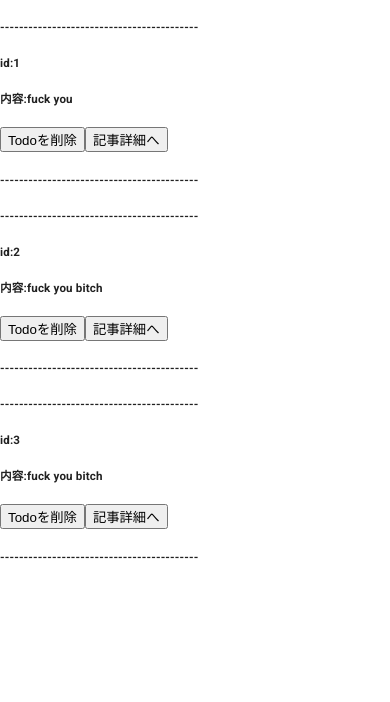
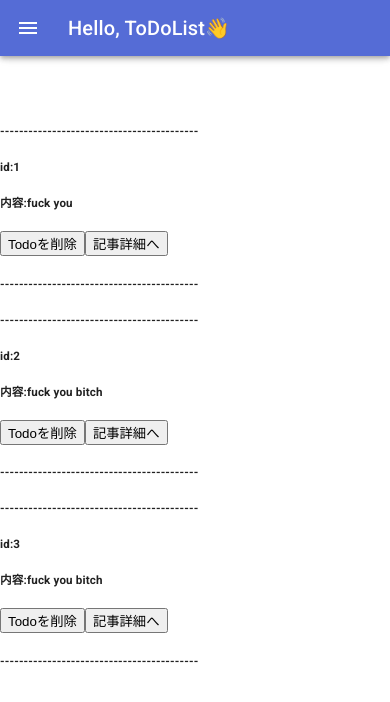
Before and after one commit to yuyaamano23/next_todo_api, a Next.js app: page / in a window 390 px wide. Shown: the top 702 px of the page. Built offline with nearby package versions, Linux system fonts and the light colour scheme.

Commit message:
material ui navbarを作成。mypageも作成。

```diff
--- /dev/null
+++ b/src/components/UIkit/NavBar.tsx
@@ -0,0 +1,167 @@
+import React from 'react'
+import { useRouter } from 'next/router'
+
+import AppBar from '@material-ui/core/AppBar'
+import CssBaseline from '@material-ui/core/CssBaseline'
+import Divider from '@material-ui/core/Divider'
+import Drawer from '@material-ui/core/Drawer'
+import Hidden from '@material-ui/core/Hidden'
+import IconButton from '@material-ui/core/IconButton'
+import List from '@material-ui/core/List'
+import ListItem from '@material-ui/core/ListItem'
+import ListItemIcon from '@material-ui/core/ListItemIcon'
+import ListItemText from '@material-ui/core/ListItemText'
+import HomeIcon from '@material-ui/icons/Home'
+import ExitToAppIcon from '@material-ui/icons/ExitToApp'
+import FormatListBulletedIcon from '@material-ui/icons/FormatListBulleted'
+import PersonIcon from '@material-ui/icons/Person'
+import MenuIcon from '@material-ui/icons/Menu'
+import Toolbar from '@material-ui/core/Toolbar'
+import Typography from '@material-ui/core/Typography'
+import {
+  makeStyles,
+  useTheme,
+  Theme,
+  createStyles,
+} from '@material-ui/core/styles'
+
+const drawerWidth = 240
+
+const useStyles = makeStyles((theme: Theme) =>
+  createStyles({
+    root: {
+      display: 'flex',
+    },
+    drawer: {
+      [theme.breakpoints.up('sm')]: {
+        width: drawerWidth,
+        flexShrink: 0,
+      },
+    },
+    menuButton: {
+      marginRight: theme.spacing(2),
+      [theme.breakpoints.up('sm')]: {
+        display: 'none',
+      },
+    },
+    // necessary for content to be below app bar
+    toolbar: theme.mixins.toolbar,
+    drawerPaper: {
+      width: drawerWidth,
+    },
+    content: {
+      flexGrow: 1,
+      padding: theme.spacing(3),
+    },
+  })
+)
+
+interface Props {
+  /**
+   * Injected by the documentation to work in an iframe.
+   * You won't need it on your project.
+   */
+  window?: () => Window
+}
+
+const MENU_LIST = [
+  {
+    title: 'TODOS',
+    icon: <FormatListBulletedIcon />,
+    href: '/todos',
+  },
+  {
+    title: 'MYPAGE',
+    icon: <PersonIcon />,
+    href: '/mypage',
+  },
+  {
+    title: 'LOGOUT',
+    icon: <ExitToAppIcon />,
+    href: '/csr',
+  },
+]
+
+// eslint-disable-next-line @typescript-eslint/explicit-module-boundary-types
+export default function NavBar(props: Props) {
+  const { window } = props
+  const classes = useStyles()
+  const theme = useTheme()
+  const [mobileOpen, setMobileOpen] = React.useState(false)
+  const router = useRouter()
+
+  const handleDrawerToggle = () => {
+    setMobileOpen(!mobileOpen)
+  }
+
+  const drawer = (
+    <div>
+      <div className={classes.toolbar} />
+      <Divider />
+      <List>
+        {MENU_LIST.map(({ title, icon, href }, index) => (
+          <ListItem
+            button
+            key={title}
+            onClick={() => {
+              setMobileOpen(false)
+              router.push(href)
+            }}
+          >
+            <ListItemIcon>{icon}</ListItemIcon>
+            <ListItemText primary={title} />
+          </ListItem>
+        ))}
+      </List>
+    </div>
+  )
+
+  const container =
+    window !== undefined ? () => window().document.body : undefined
+
+  return (
+    <div className={classes.root}>
+      <CssBaseline />
+      <AppBar position="fixed">
+        <Toolbar>
+          <IconButton
+            color="inherit"
+            aria-label="open drawer"
+            edge="start"
+            onClick={handleDrawerToggle}
+            className={classes.menuButton}
+          >
+            <MenuIcon />
+          </IconButton>
+          <Typography variant="h6" noWrap>
+            Hello, ToDoList👋
+          </Typography>
+        </Toolbar>
+      </AppBar>
+      <nav className={classes.drawer} aria-label="mailbox folders">
+        {/* The implementation can be swapped with js to avoid SEO duplication of links. */}
+        <Hidden smUp implementation="css">
+          <Drawer
+            container={container}
+            variant="temporary"
+            anchor={theme.direction === 'rtl' ? 'right' : 'left'}
+            open={mobileOpen}
+            onClose={handleDrawerToggle}
+            classes={{
+              paper: classes.drawerPaper,
+            }}
+            ModalProps={{
+              keepMounted: true, // Better open performance on mobile.
+            }}
+          >
+            {drawer}
+          </Drawer>
+        </Hidden>
+      </nav>
+      <div className={classes.toolbar} />
+      <main className={classes.content}>
+        <div className={classes.toolbar} />
+      </main>
+    </div>
+  )
+}
--- a/src/pages/_app.tsx
+++ b/src/pages/_app.tsx
@@ -5,6 +5,7 @@
 import { ThemeProvider } from '@material-ui/core/styles'
 import CssBaseline from '@material-ui/core/CssBaseline'
 import theme from 'components/Theme'
+import NavBar from 'components/UIkit/NavBar'
 
 function MyApp({ Component, pageProps }: AppProps): JSX.Element {
   React.useEffect(() => {
@@ -27,6 +28,7 @@
       <ThemeProvider theme={theme}>
         {/* CssBaseline kickstart an elegant, consistent, and simple baseline to build upon. */}
         <CssBaseline />
+        <NavBar />
         <Component {...pageProps} />
       </ThemeProvider>
     </React.Fragment>
```
Also changed, not shown: src/pages/mypage/index.tsx (added, +7 -0 lines).
